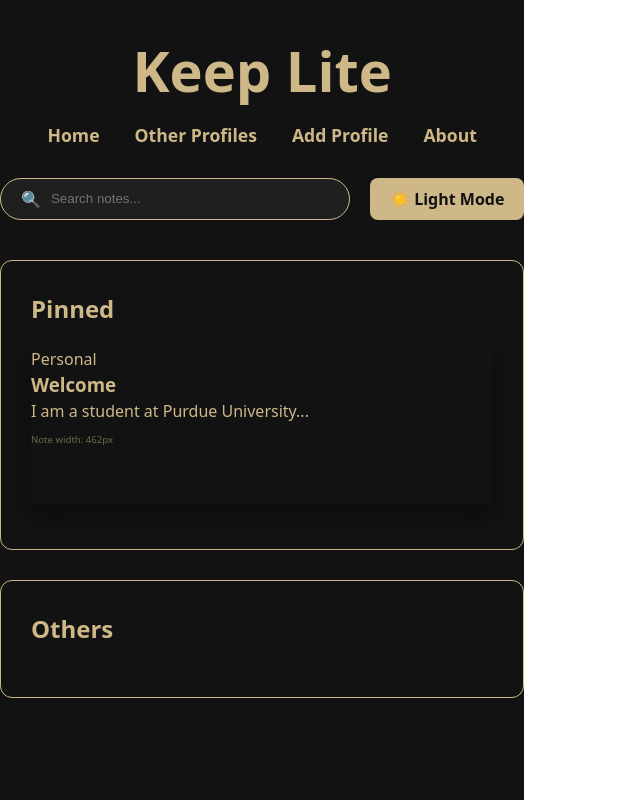
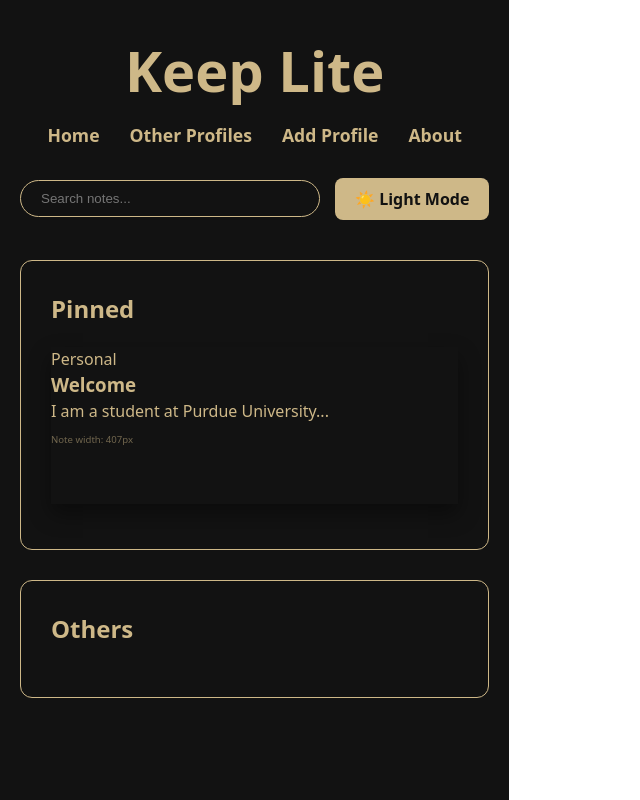
Before and after one commit to akang05/Profile-App, a React (Vite) app: page / in a window 1280 px wide. Shown: the whole page, without its empty margins (0-640 px from the left). Built offline with nearby package versions, Linux system fonts and the light colour scheme.

Commit message:
Checkpoint 3

```diff
--- a/src/App.css
+++ b/src/App.css
@@ -1,81 +1,73 @@
-/* Reset and Base Layout */
+/* Core Layout Reset */
 * {
   box-sizing: border-box;
   margin: 0;
   padding: 0;
 }
 
-.app-container {
+.app-root {
   min-height: 100vh;
   width: 100%;
   display: flex;
-  flex-direction: column;
-  align-items: center; /* Centers everything on the screen */
-  background-attachment: fixed;
+  justify-content: center; /* Centers the desktop container */
+  transition: background 0.3s ease;
 }
 
-/* Theme Colors */
 .dark-mode { background-color: #121212; color: #ceb888; }
 .light-mode { background-color: #ffffff; color: #202124; }
 
-/* Header Section */
-.desktop-header {
+/* Desktop Container: The "Safe Zone" */
+.desktop-container {
   width: 100%;
-  max-width: 900px; /* Constrains the header width */
-  padding: 40px 0;
-  text-align: center;
+  max-width: 900px; /* This prevents content from stretching or cutting off */
+  padding: 40px 20px;
+  display: flex;
+  flex-direction: column;
 }
 
-.brand-title {
+/* Header Branding */
+.site-header {
+  text-align: center;
+  margin-bottom: 40px;
+}
+
+.logo {
   font-size: 3.5rem;
   margin-bottom: 20px;
 }
 
-.horizontal-nav {
+.main-nav {
   display: flex;
   justify-content: center;
-  gap: 35px;
+  gap: 30px;
   margin-bottom: 30px;
 }
 
-.horizontal-nav a {
+.main-nav a {
   text-decoration: none;
   color: inherit;
   font-weight: 600;
   font-size: 1.1rem;
-  transition: opacity 0.2s;
 }
 
-.horizontal-nav a:hover { opacity: 0.7; }
-
-/* Search and Toggle Bar */
-.action-bar {
+/* Search and Button */
+.utility-bar {
   display: flex;
   justify-content: center;
   align-items: center;
-  gap: 20px;
+  gap: 15px;
 }
 
-.search-wrapper {
-  background: rgba(150, 150, 150, 0.1);
+.search-box input {
+  padding: 10px 20px;
+  border-radius: 25px;
   border: 1px solid #ceb888;
-  border-radius: 25px;
-  padding: 8px 20px;
-  display: flex;
-  align-items: center;
-  width: 350px;
+  background: transparent;
+  color: inherit;
+  width: 300px;
 }
 
-.search-wrapper input {
-  background: transparent;
-  border: none;
-  color: inherit;
-  outline: none;
-  margin-left: 10px;
-  width: 100%;
-}
-
-.mode-toggle {
+.theme-switcher {
   padding: 10px 20px;
   border-radius: 8px;
   border: none;
@@ -85,30 +77,23 @@
   cursor: pointer;
 }
 
-/* Main Content Styling */
-.main-viewport {
+/* Main Content Area */
+.page-content {
   width: 100%;
-  max-width: 900px; /* Matches header for a clean vertical line */
-  padding-bottom: 100px;
-}
-
-.content-stack {
-  display: flex;
-  flex-direction: column;
-  gap: 30px;
 }
 
 .section-container {
   border: 1px solid #ceb888;
   border-radius: 12px;
   padding: 30px;
+  margin-bottom: 30px;
   width: 100%;
 }
 
-/* Card Grid for Desktop */
-.card-grid {
+/* Note Cards: Grid for desktop */
+.card-container {
   display: grid;
-  grid-template-columns: repeat(auto-fill, minmax(250px, 1fr));
+  grid-template-columns: repeat(auto-fill, minmax(260px, 1fr));
   gap: 20px;
   margin-top: 20px;
 }
--- a/src/App.jsx
+++ b/src/App.jsx
@@ -16,10 +16,10 @@ const Home = ({ notes, searchTerm, togglePin, deleteNote }) => {
   );
 
   return (
-    <div className="content-stack">
+    <div className="home-layout">
       {notes.some(n => n.isPinned) && (
         <Section title="Pinned">
-          <div className="card-grid">
+          <div className="card-container">
             {filtered.filter(n => n.isPinned).map(note => (
               <NoteCard key={note.id} {...note} onPin={() => togglePin(note.id)} onDelete={() => deleteNote(note.id)} />
             ))}
@@ -28,7 +28,7 @@ const Home = ({ notes, searchTerm, togglePin, deleteNote }) => {
       )}
 
       <Section title="Others">
-        <div className="card-grid">
+        <div className="card-container">
           {filtered.filter(n => !n.isPinned).map(note => (
             <NoteCard key={note.id} {...note} onPin={() => togglePin(note.id)} onDelete={() => deleteNote(note.id)} />
           ))}
@@ -55,21 +55,23 @@ function App() {
 
   return (
     <Router>
-      <div className={`app-container ${isDarkMode ? "dark-mode" : "light-mode"}`}>
+      <div className={`app-root ${isDarkMode ? "dark-mode" : "light-mode"}`}>
 
-        <header className="desktop-header">
-          <h1 className="brand-title">Keep Lite</h1>
+        {/* Main Wrapper that keeps everything centered */}
+        <div className="desktop-container">
 
-          <nav className="horizontal-nav">
+          <header className="site-header">
+            <h1 className="logo">Keep Lite</h1>
+
+            <nav className="main-nav">
               <Link to="/">Home</Link>
               <Link to="/profiles">Other Profiles</Link>
               <Link to="/add">Add Profile</Link>
               <Link to="/about">About</Link>
             </nav>
 
-          <div className="action-bar">
-            <div className="search-wrapper">
-              <span className="icon">🔍</span>
+            <div className="utility-bar">
+              <div className="search-box">
                 <input
                   type="text"
                   placeholder="Search notes..."
@@ -77,23 +79,24 @@ function App() {
                   onChange={(e) => setSearchTerm(e.target.value)}
                 />
               </div>
-            <button onClick={toggleTheme} className="mode-toggle">
+              <button onClick={toggleTheme} className="theme-switcher">
                 {isDarkMode ? "☀️ Light Mode" : "🌙 Dark Mode"}
               </button>
             </div>
           </header>
 
-        <main className="main-viewport">
-          <Suspense fallback={<div className="status">Loading...</div>}>
+          <main className="page-content">
+            <Suspense fallback={<div className="loading">Loading...</div>}>
               <Routes>
                 <Route path="/" element={<Home notes={notes} searchTerm={searchTerm} togglePin={togglePin} deleteNote={deleteNote} />} />
                 <Route path="/add" element={<AddNoteForm onAdd={handleAddNote} />} />
                 <Route path="/about" element={<Introduction />} />
-              <Route path="/profiles" element={<div className="status">Community Profiles Section</div>} />
+                <Route path="/profiles" element={<div className="placeholder">Community Content</div>} />
               </Routes>
             </Suspense>
           </main>
 
+        </div>
       </div>
     </Router>
   );
```
Lines whose indentation alone changed are shown as unchanged.
